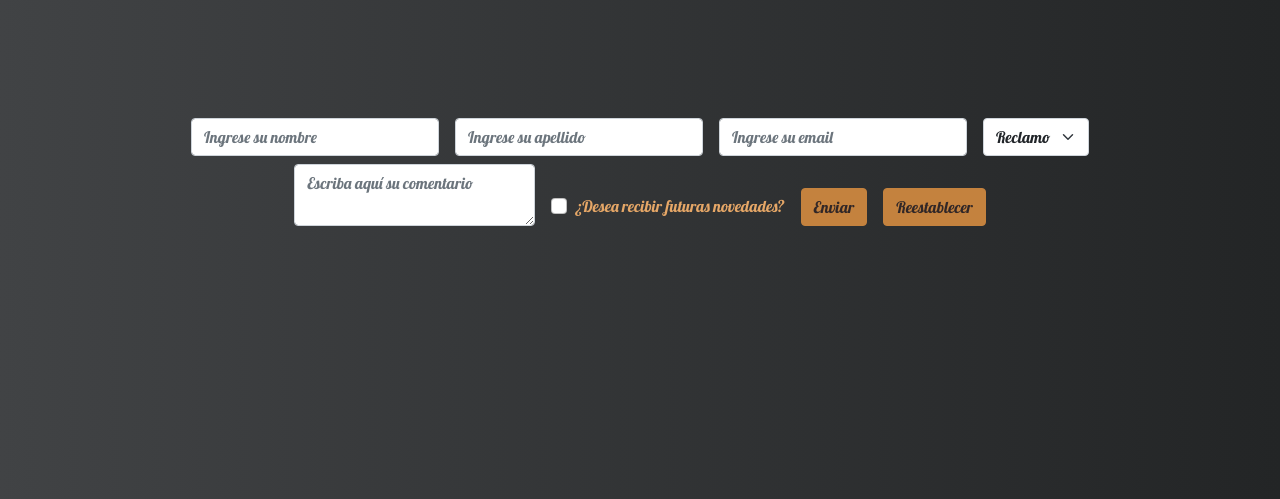
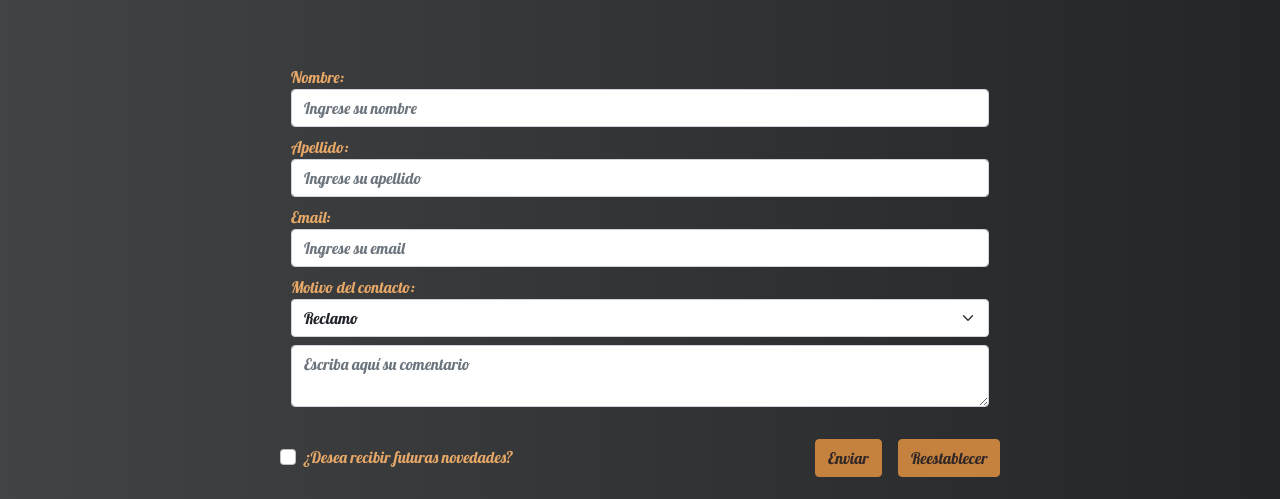
Before and after one commit to fransil19/burgerly-silvestro, a website: page pages/contacto.html in a window 1280 px wide. Shown: the part 197-696 px from the top of the page. Drawn offline with nearby package versions, Linux system fonts and the light colour scheme.

Commit message:
Se corrige formulario de contacto

```diff
--- a/css/style.css
+++ b/css/style.css
@@ -207,7 +207,7 @@ section{
 
 .formu{
     font-family: 'Lobster', cursive;
-    margin-top: 10%;
+    margin-top: 5%;
 }
 
 label{
@@ -384,6 +384,10 @@ label{
         width: 100%;
     }
 
+    .flex-ul li {
+        font-size: small;
+        margin: 0px; }
+
     h1{
         font-size:150%;
     }
--- a/pages/contacto.html
+++ b/pages/contacto.html
@@ -31,36 +31,36 @@
             </nav>
         </div>
         <!--CONTENIDO PRINCIPAL-->
-        <main class="main">
+        <main>
             <div class="contacto">
                 <h1>Contactanos</h1>
                 <h3>Dejanos una opinion, reclamo o sugerencia en el siguiente formulario</h3>
                 <form class="row gy-2 gx-3 justify-content-center align-items-center formu">
-                    <div class="col-auto">
-                      <label class="visually-hidden" for="autoSizingInput">Nombre:</label>
+                    <div class="col-lg-8 col-md-8 col-sm-12 col-xs-12">
+                      <label  for="autoSizingInput">Nombre:</label>
                       <input type="text" class="form-control" name="nombre" id="autoSizingInput" placeholder="Ingrese su nombre">
                     </div>
-                    <div class="col-auto">
-                        <label class="visually-hidden" for="autoSizingInput">Apellido:</label>
+                    <div class="col-lg-8 col-md-8 col-sm-12 col-xs-12">
+                        <label  for="autoSizingInput">Apellido:</label>
                         <input type="text" class="form-control" name="apellido" id="autoSizingInput" placeholder="Ingrese su apellido">
                     </div>
-                    <div class="col-auto">
-                        <label class="visually-hidden" for="autoSizingInput">Email:</label>
+                    <div class="col-lg-8 col-md-8 col-sm-12 col-xs-12">
+                        <label  for="autoSizingInput">Email:</label>
                         <input type="email" class="form-control" name="email" id="autoSizingInput" placeholder="Ingrese su email">
                     </div>
-                    <div class="col-auto">
-                      <label class="visually-hidden" for="autoSizingSelect">Preference</label>
+                    <div class="col-lg-8 col-md-8 col-sm-12 col-xs-12">
+                      <label  for="autoSizingSelect">Motivo del contacto:</label>
                       <select class="form-select" id="autoSizingSelect">
                         <option value="1">Reclamo</option>
                         <option value="2">Opinion</option>
                         <option value="3">Solicitud</option>
                       </select>
                     </div>
-                    <div class="col-auto">
+                    <div class="col-lg-8 col-md-8 col-sm-12 col-xs-12">
                         <textarea class="form-control" placeholder="Escriba aquí su comentario" id="floatingTextarea"></textarea>
                         <label for="floatingTextarea"></label>
                       </div>
-                    <div class="col-auto">
+                    <div class="col-lg-6 col-md-6 col-sm-12 col-xs-12 ">
                       <div class="form-check">
                         <input class="form-check-input" type="checkbox" name="novedades" id="autoSizingCheck">
                         <label class="form-check-label" for="autoSizingCheck">
@@ -68,7 +68,7 @@
                         </label>
                       </div>
                     </div>
-                    <div class="col-auto">
+                    <div class="col-auto ">
                       <button type="submit" class="btn btn-primary boton">Enviar</button>
                     </div>
                     <div class="col-auto">
```
